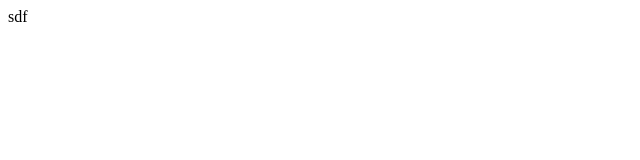
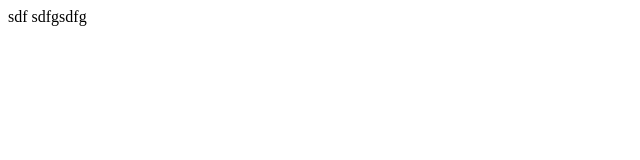
Before and after one commit to 1RUSLANKO/pr02, a plain HTML site: page index.html in a window 1280 px wide. Shown: the full height of the page, 0-640 px from the left. Drawn offline with Linux system fonts and the light colour scheme.

```diff
--- a/index.html
+++ b/index.html
@@ -3,5 +3,6 @@
         sdf
         <title>qwert</title>
         <link rel="stylesheet" href="style.css">
+        sdfgsdfg
     </head>
 </html>
```
